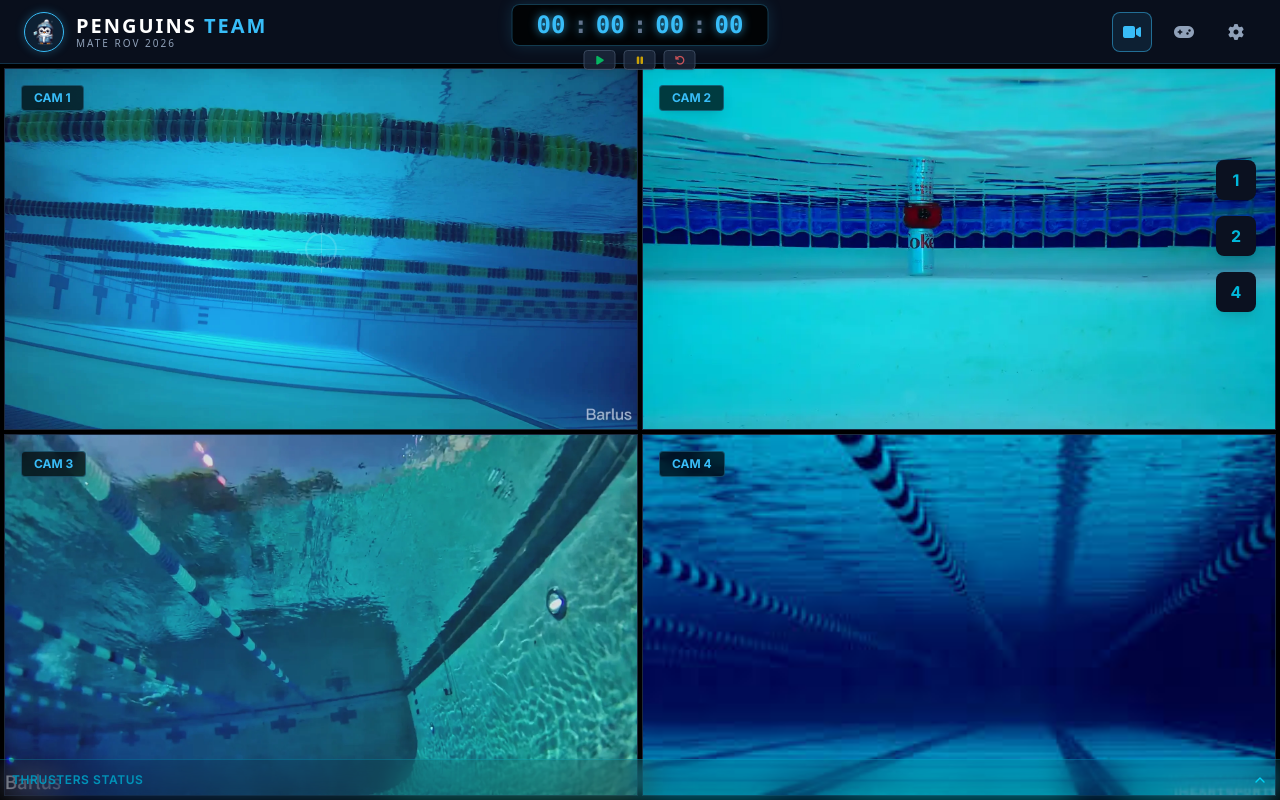
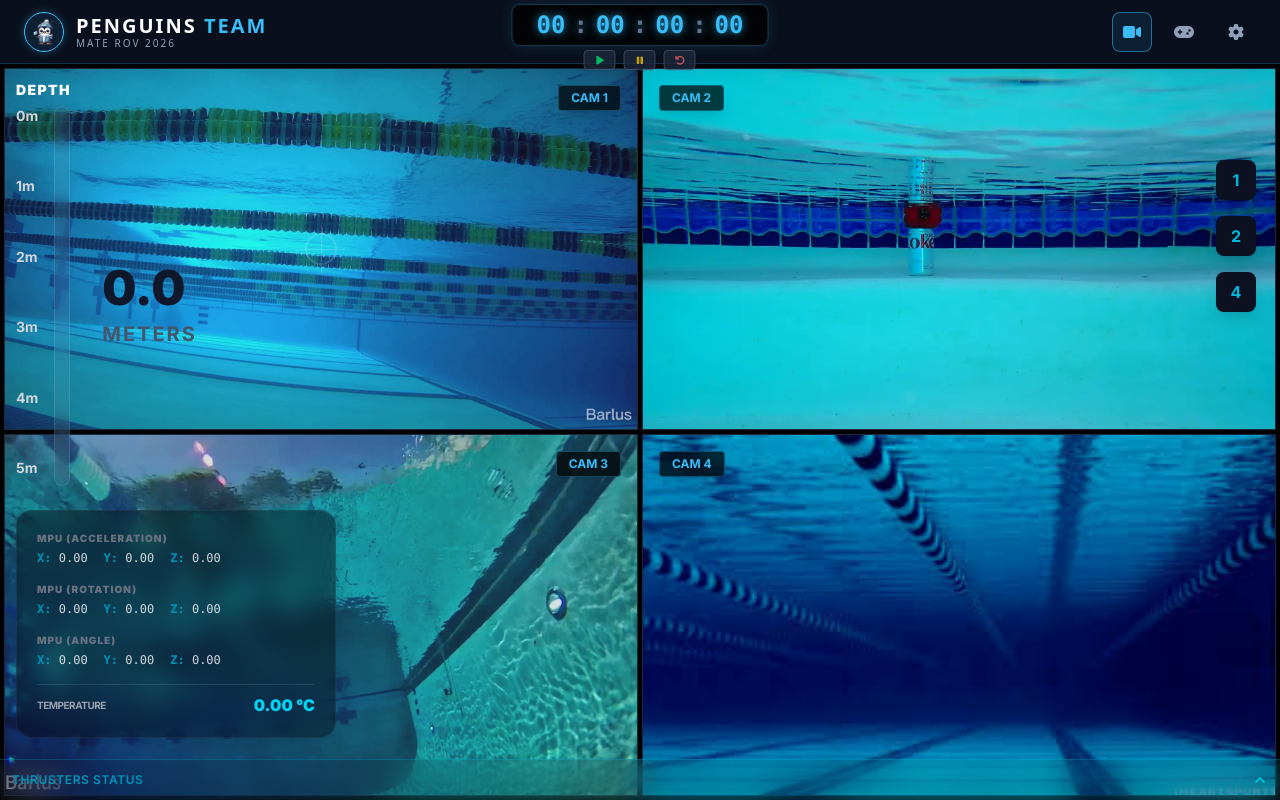
Before and after one commit to ManarAhmed-20/Mate-Rove-Gui, a React (Vite) app in the folder client/: page /camera in a window 1280 px wide. Built offline with nearby package versions, Linux system fonts and the light colour scheme; no server answers.

Commit message:
sensors data desplay

```diff
--- /dev/null
+++ b/client/src/pages/camera-feed/components/LeftSensorsOverlay.tsx
@@ -0,0 +1,89 @@
+import { useAtom } from "jotai";
+import { rovSensorDataAtom } from "../../../../atoms/atoms";
+interface SensorItemProps {
+  label: string;
+  values: number[];
+  labels: string[];
+}
+
+export default function LeftSensorsOverlay() {
+  const [sensorsData] = useAtom(rovSensorDataAtom);
+
+  const depth = sensorsData?.depth ?? 0.0;
+  const acc = sensorsData?.mpu.acc ?? [0, 0, 0];
+  const gyro = sensorsData?.mpu.gyro ?? [0, 0, 0];
+  const angle = sensorsData?.mpu.angle ?? [0, 0, 0];
+  const tempIn = sensorsData?.mpu.temp_in ?? 0;
+
+  const maxDepth = 5;
+  const fillPercentage = (depth / maxDepth) * 100;
+
+
+
+  return (
+
+    <div className="absolute left-4 top-20 z-40 flex flex-col gap-1 select-none">
+      <span className="text-white font-black text-sm tracking-widest mb-0.5 uppercase">Depth</span>
+
+      <div className="relative flex items-start gap-4">
+
+        <div className="flex flex-col h-[380px]">
+          <div className="flex-1 flex flex-col justify-between text-sm font-bold text-gray-300 pb-2">
+            <span>0m</span>
+            <span>1m</span>
+            <span>2m</span>
+            <span>3m</span>
+            <span>4m</span>
+            <span>5m</span>
+          </div>
+        </div>
+
+        <div className="relative w-4 h-[380px] bg-white/5 rounded-full border border-white/10 overflow-hidden backdrop-blur-sm">
+          <div
+            className="absolute top-0 left-0 w-full bg-slate-900 shadow-[0_0_15px_rgba(34,211,238,0.5)] transition-all duration-1000 ease-in-out rounded-full"
+            style={{ height: `${fillPercentage}%` }}
+          />
+        </div>
+
+        <div className="flex flex-col justify-center h-[400px] ml-4">
+          <div className="flex flex-col items-start leading-none">
+            <span className="text-5xl font-black text-slate-900 drop-shadow-[0_0_10px_rgba(34,211,238,0.3)]">
+              {depth.toFixed(1)}
+            </span>
+            <span className="text-xl font-bold text-slate-600 mt-2 tracking-widest uppercase">
+              Meters
+            </span>
+          </div>
+        </div>
+      </div>
+
+{/* mpu */}
+      <div className="space-y-4 bg-black/40 backdrop-blur-md p-5 rounded-2xl border border-white/5 w-80 shadow-2xl">
+        <SensorItem label="MPU (Acceleration)" values={acc} labels={['X', 'Y', 'Z']} />
+        <SensorItem label="MPU (Rotation)" values={gyro} labels={['X', 'Y', 'Z']} />
+        <SensorItem label="MPU (Angle)" values={angle} labels={['X', 'Y', 'Z']} />
+        <div className="pt-2 border-t border-white/10 flex justify-between items-center">
+          <span className="text-gray-400 font-bold text-[10px] uppercase tracking-tighter">Temperature</span>
+          <span className="text-cyan-400 font-black">{tempIn.toFixed(2)} °C</span>
+        </div>
+      </div>
+    </div>
+  );
+}
+
+function SensorItem({ label, values, labels }: SensorItemProps) {
+  return (
+    <div className="flex flex-col gap-1">
+      <span className="text-[10px] font-black text-gray-500 uppercase tracking-widest">
+        {label}
+      </span>
+      <div className="flex gap-4 text-xs font-mono text-white/80">
+        {values.map((v: number, i: number) => (
+          <span key={i}>
+            <span className="text-cyan-600 font-bold">{labels[i]}:</span> {v.toFixed(2)}
+          </span>
+        ))}
+      </div>
+    </div>
+  );
+}
--- a/client/src/pages/camera-feed/page.tsx
+++ b/client/src/pages/camera-feed/page.tsx
@@ -4,6 +4,7 @@ import RightSideButtons from "./components/RightSideButtons";
 import Task1Panel from "./components/Task1Panel";
 import Task2Panel from "./components/Task2Panel";
 import Task4Panel from "./components/Task4Panel";
+import LeftSensorsOverlay from "./components/LeftSensorsOverlay";
 
 export default function CameraFeed() {
   const [activePanel, setActivePanel] = useState<number | null>(null);
@@ -20,7 +21,7 @@ export default function CameraFeed() {
             backgroundPosition: "center",
           }}
         >
-          <span className="absolute top-4 left-4 bg-black/70 px-3 py-1 rounded text-xs text-[#38bdf8] font-bold z-10 border border-[#38bdf8]/30 backdrop-blur-sm shadow-lg">
+          <span className="absolute top-4 right-4 bg-black/70 px-3 py-1 rounded text-xs text-[#38bdf8] font-bold z-10 border border-[#38bdf8]/30 backdrop-blur-sm shadow-lg">
             CAM 1
           </span>
           {/* Crosshair Overlay for Cam */}
@@ -54,7 +55,7 @@ export default function CameraFeed() {
             backgroundPosition: "center",
           }}
         >
-          <span className="absolute top-4 left-4 bg-black/70 px-3 py-1 rounded text-xs text-[#38bdf8] font-bold z-10 border border-[#38bdf8]/30 backdrop-blur-sm shadow-lg">
+          <span className="absolute top-4 right-4 bg-black/70 px-3 py-1 rounded text-xs text-[#38bdf8] font-bold z-10 border border-[#38bdf8]/30 backdrop-blur-sm shadow-lg">
             CAM 3
           </span>
         </div>
@@ -74,6 +75,8 @@ export default function CameraFeed() {
         </div>
       </div>
 
+      <LeftSensorsOverlay />
+
       <RightSideButtons activePanel={activePanel} setActivePanel={setActivePanel} />
 
     <div className="pointer-events-none absolute inset-0">
```
